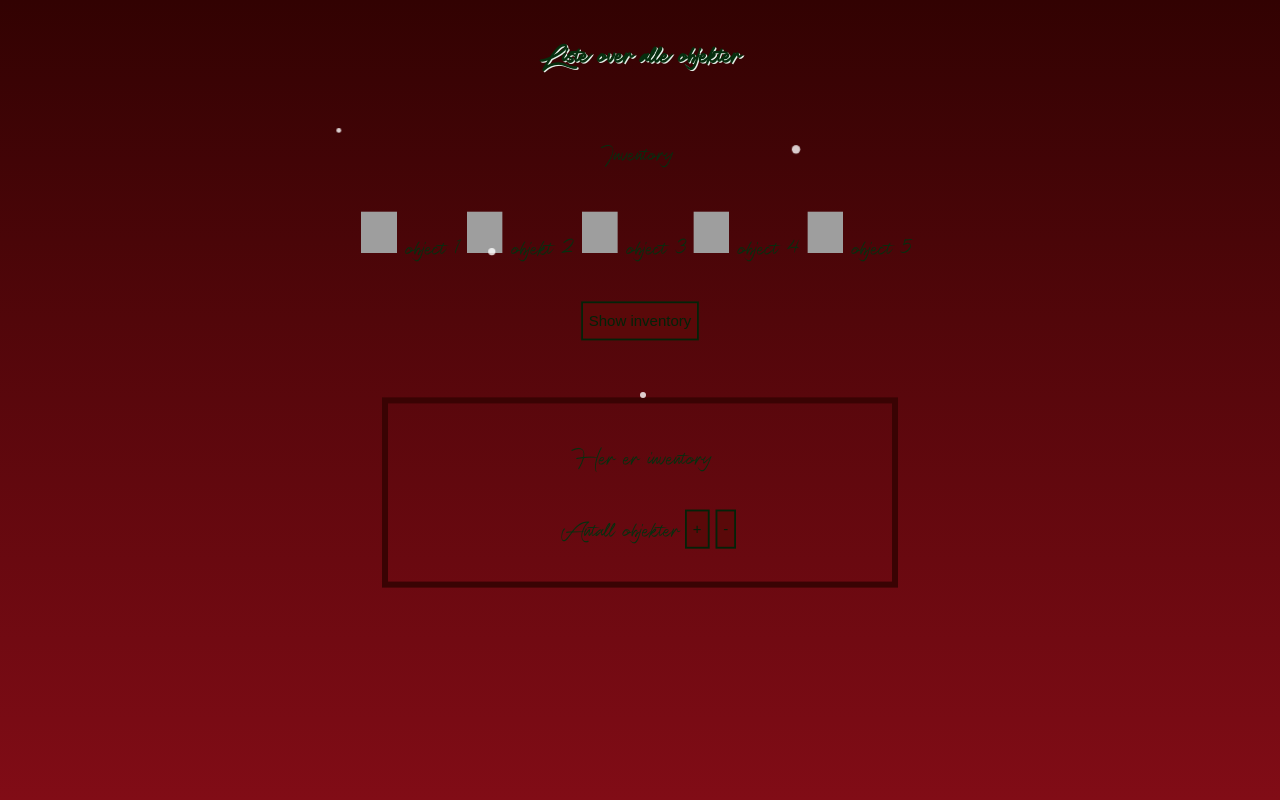
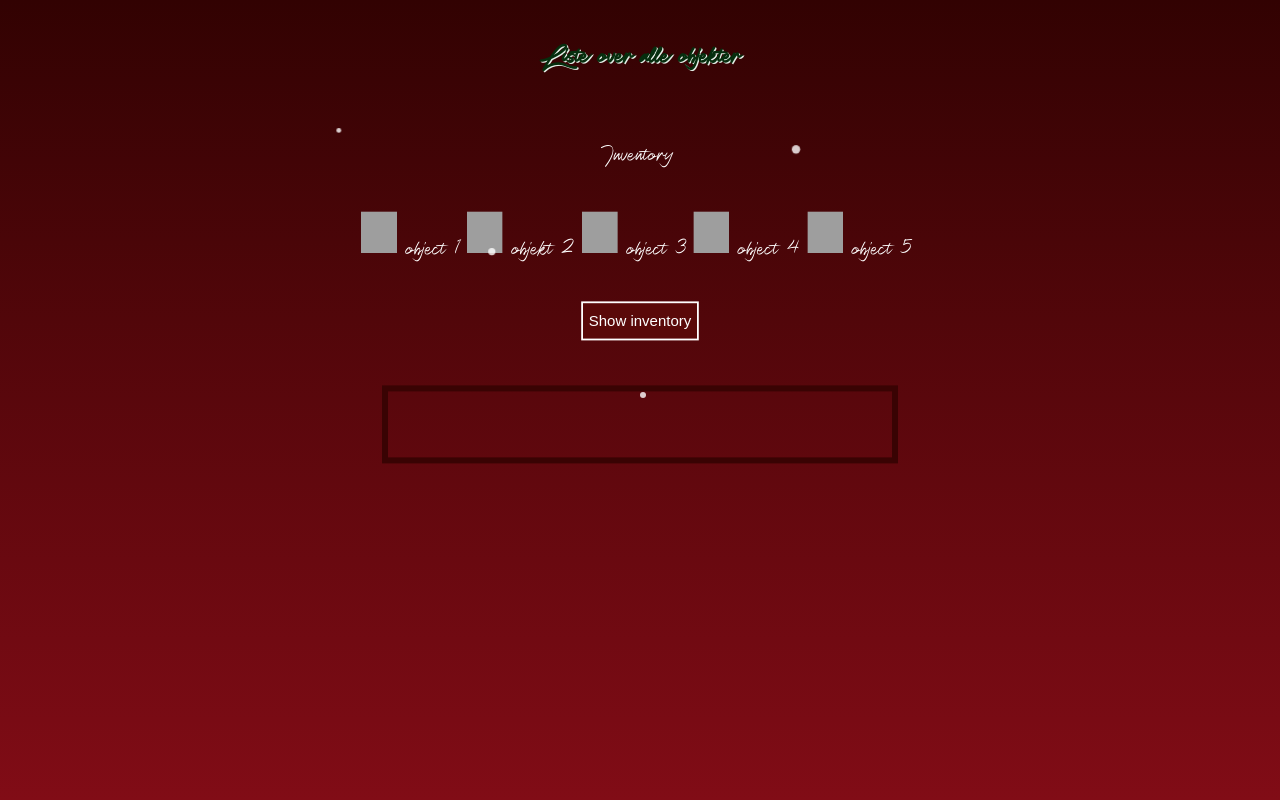
Before and after one commit to jojo494/teamoppgave, a plain HTML site: page index.html in a window 1280 px wide. Shown: the top 800 px of the page. Drawn offline with Linux system fonts and the light colour scheme; grey boxes are pictures that could not be loaded.

Commit message:
finalScriptVersion

```diff
--- a/index.html
+++ b/index.html
@@ -20,9 +20,8 @@
 
     <div id="addObject">
     <ul>
-        <div id="object" onclick="addObject(this)">Inventory</div>
+        <div id="object">Inventory</div>
         <br>
-
         <img id="object1" onclick="addObject(this)" src="https://cdn-icons-png.flaticon.com/128/3753/3753378.png" alt="">
          <span>object 1 </span>
          <img id="object2" onclick="addObject(this)" src="https://cdn-icons-png.flaticon.com/128/3792/3792011.png" alt="">
@@ -33,34 +32,22 @@
          <span>object 4</span>
          <img id="object5" onclick="addObject(this)" src="https://cdn-icons-png.flaticon.com/128/9228/9228262.png" alt="">
          <span>object 5</span>
-
     </ul>
-
     </div>
-    <!-- kan feks bruke https://www.wowhead.com/icons for ikoner -->
-    </div>    <div id="inventoryDiv">
-    <button onclick="toggleInventoryView()" class="btn">Show inventory</button>
-
-    <!-- <img id="bagicon" onclick="bag()" scr="https://wow.zamimg.com/images/wow/icons/large/inv_misc_bag_08.jpg" alt=""> -->
-    </div>
-<div id="containerWithQuantity" class="quantity">
-<span id="quantityInInventory"></span></div>
-    <div id="inventoryContainer" class="inventory">
-    <p>Her er inventory</p>
-    <ul id="inventoryList">
-        Antall objekter
-
-        <button onclick="addObject1()" class="btn">+</button>
-        <button onclick="removeObject1()" class="btn">-</button>
-        <div id="testtest"></div>
-    </ul>
-    <!-- antall av et objekt kan ikke være under null -->
-    <!-- hvis antall av et objekt er null ikke vis på listen -->
     </div>
 
+    <div id="inventoryDiv">
+    <button onclick="toggleInventoryView()" class="btn">Show inventory</button>
+    </div>
 
+    <div id="containerWithQuantity" class="quantity">
+        <span id="quantityInInventory"></span></div>
+
+    <div id="inventoryContainer" class="inventory">
+    <ul id="inventoryList">
+    </ul>
+    </div>
 
     <script src="scriptWithMap (1).js"></script>
-
 </body>
 </html>
--- a/style.css
+++ b/style.css
@@ -3,7 +3,7 @@
     font-family: "Moonlight Breeze";
     src: url("Moonlight_Breeze.otf") format("opentype");
 }
-body{color: rgb(3, 49, 16);
+body{color: white;
     background: linear-gradient(to bottom,rgb(50, 2, 2), rgb(129, 12, 22));
     background-repeat: no-repeat;
     background-attachment: fixed;
@@ -14,9 +14,8 @@
     justify-content: center;
     transform: scale(0.6);
     transform-origin: top center;
+}
 
-
-}
 .snow-wrapper {
     position: absolute;
     top: 0;
@@ -95,15 +94,6 @@
 
 }
 
-/* }
-#bagicon{
-    width: 100px;
-    display: flex;
-    cursor: pointer;
-    border: 5px solid rgb(139, 41, 88);
-
-} */
-
 #addObject{
     display: flex;
     align-items:baseline;
@@ -126,16 +116,14 @@
 
 .btn{
     background-color: rgb(90, 9, 9);
-    color:  rgb(2, 35, 9);
+    color:  rgb(255, 255, 255);
     border: solid;
     font-size: 25px;
     padding:15px 10px;
 }
 
 
-
 #inventoryList{
-
     display: flex;
     width: 800px;
     gap: 10px;
@@ -143,12 +131,16 @@
     justify-content: center;
     align-items: center;
     align-content: center;}
-.quantity{
-    border: 10px dotted rgb(118, 5, 5);
-    opacity: 0%;}
+
 
 .hidden{
     opacity: 0;
     pointer-events: none;
     transition: opacity 0.3s ease;
 }
+ul{
+    list-style: none;
+}
+.quantity{
+    color: aliceblue;
+}
```
Also changed, not shown: scriptWithMap (1).js (+0 -12 lines).
